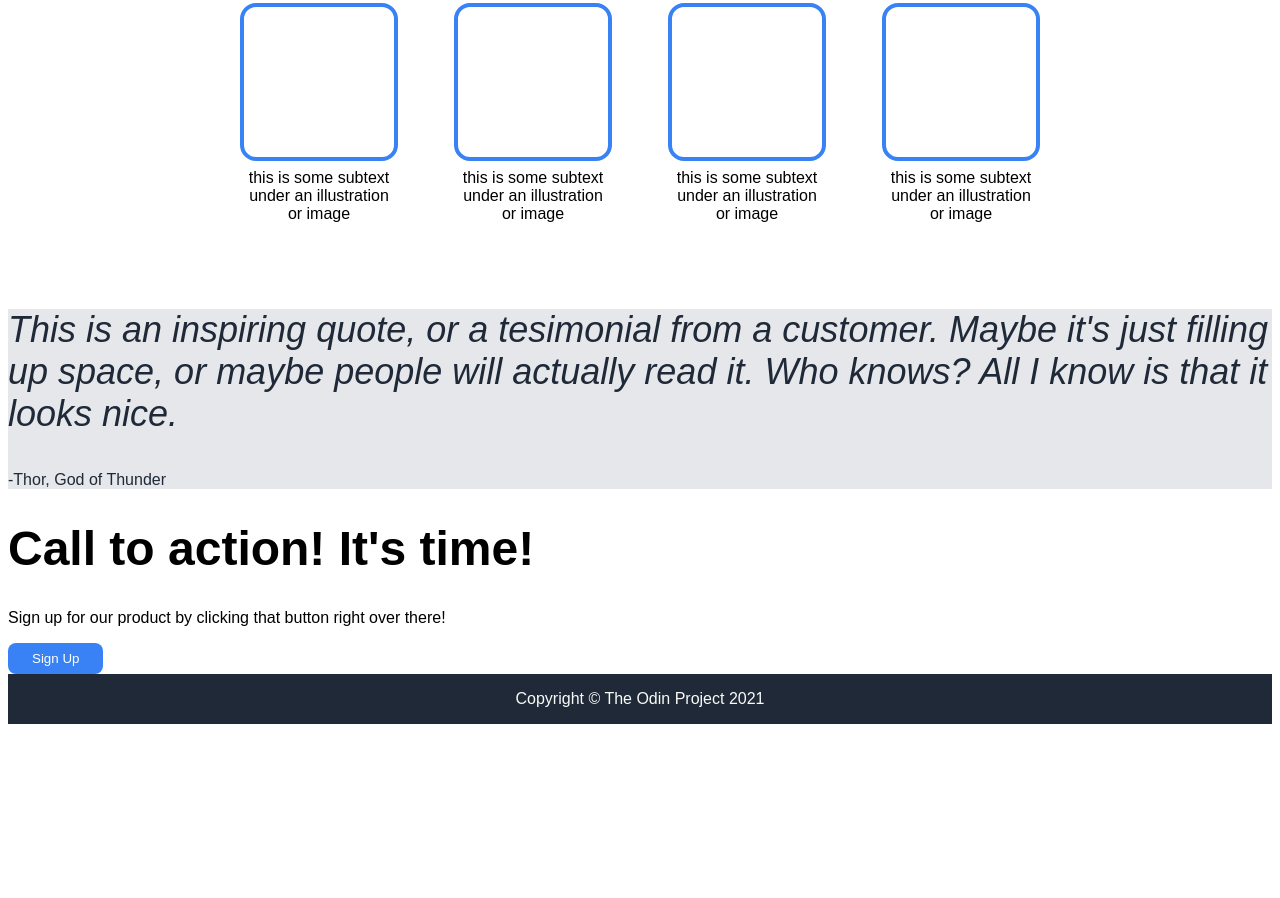
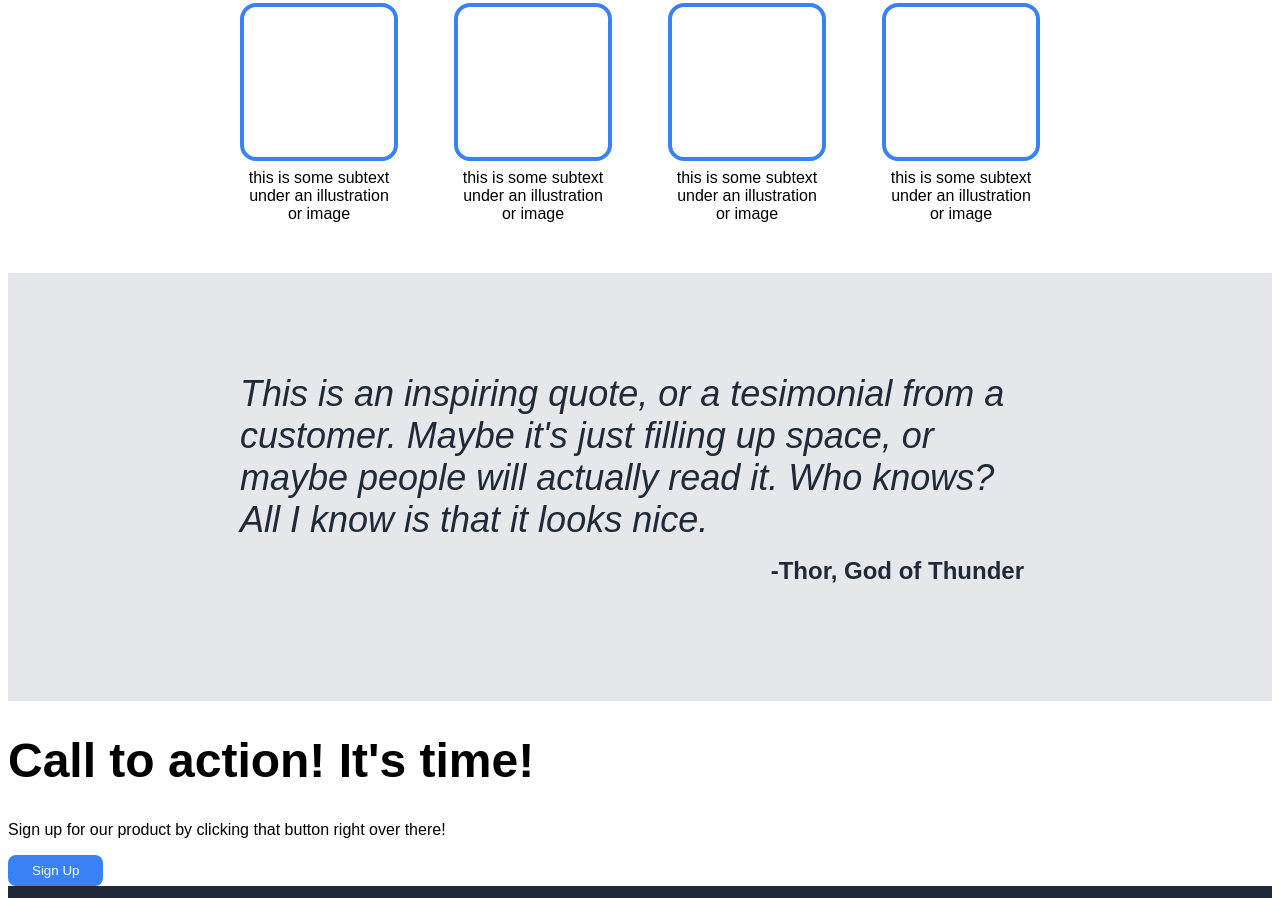
Before and after one commit to imattinger/odin-landing-page, a plain HTML site: page index.html in a window 1280 px wide. Shown: the part 591-1489 px from the top of the page. Before the commit the page ends 1323 px from the top, so only its background shows below. Drawn offline with Linux system fonts and the light colour scheme.

Commit message:
Restructure and style quote section

```diff
--- a/index.html
+++ b/index.html
@@ -57,12 +57,14 @@
 
     </div>
     <div class="gray">
-        <p class="quote">
-            This is an inspiring quote, or a tesimonial from a customer.
-            Maybe it's just filling up space, or maybe people will actually
-            read it. Who knows? All I know is that it looks nice.
-        </p>
-        <p>-Thor, God of Thunder</p>
+        <div class="quote">
+            <div class="quote-body">
+                This is an inspiring quote, or a tesimonial from a customer.
+                Maybe it's just filling up space, or maybe people will actually
+                read it. Who knows? All I know is that it looks nice.
+            </div>
+            <div class="quote-attribution">-Thor, God of Thunder</div>
+        </div>
     </div>
 
     <div class="call-to-action">
--- a/style.css
+++ b/style.css
@@ -109,12 +109,27 @@ h1 {
 .gray {
     background-color: #e5e7eb;
     color: #1f2937;
+    display: flex;
+    align-items: center;
+    justify-content: center;
+    padding: 100px;
 }
 
 .quote {
+    width: 800px;
+}
+
+.quote-body {
     font-size: 36px;
     font-weight: lighter;
     font-style: italic;
+}
+
+.quote-attribution {
+    text-align: right;
+    font-size: 24px;
+    font-weight: 800;
+    margin: 16px;
 }
 
 button {
```
